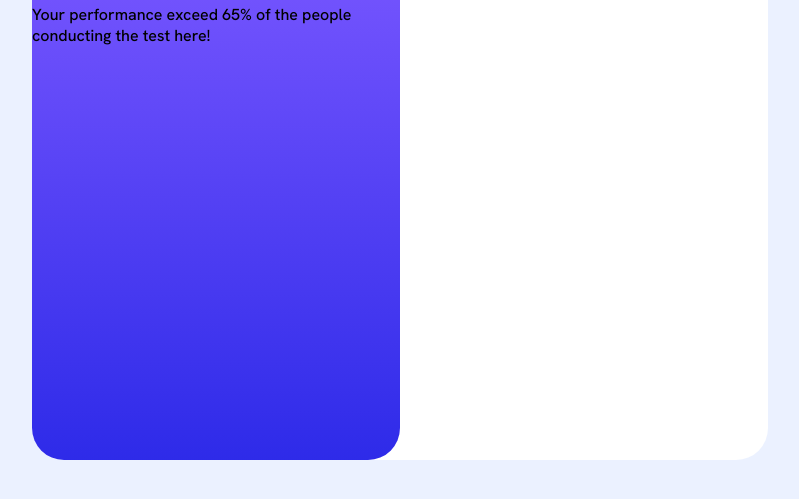
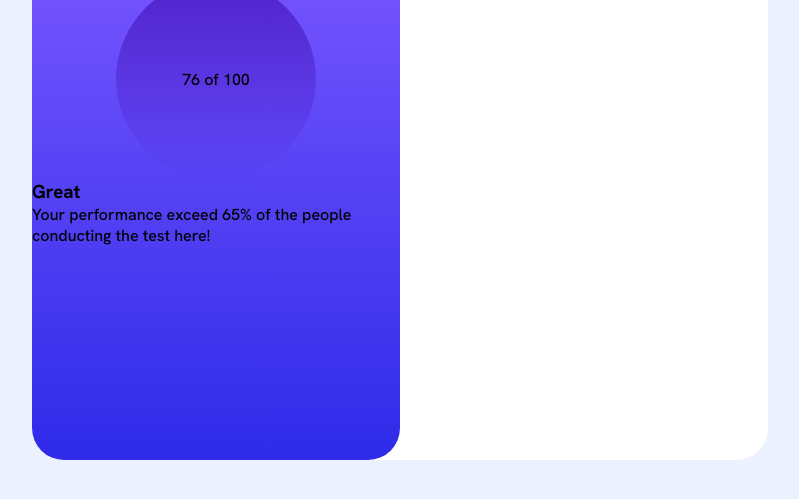
Before and after one commit to Biggboss7/Result-Summary-Component, a plain HTML site: page index.html in a window 1280 px wide. Shown: the part 217-716 px from the top of the page, without its empty margins (240-1039 px from the left). Drawn offline with Linux system fonts and the light colour scheme.

Commit message:
Builds and Styles Results Circle Diagram

```diff
--- a/index.html
+++ b/index.html
@@ -28,7 +28,12 @@
                 <section class="result__content">
                     <h2>Your Result</h2>
                     <div class="result__diagram">
-
+                        <p>
+                            <span class="score">
+                                76
+                            </span>
+                            of 100
+                        </p>
                     </div>
                     <article class="result">
                         <h3 class="grade">Great</h3>
--- a/style.css
+++ b/style.css
@@ -50,3 +50,14 @@ body {
     background-image: linear-gradient(hsl(252, 100%, 67%), hsl(241, 81%, 54%));
     border-radius: 2rem;
 }
+
+.result__diagram {
+    width: 200px;
+    height: 200px;
+    margin: 0 auto;
+    display: flex;
+    justify-content: center;
+    align-items: center;
+    background-image: linear-gradient(hsla(256, 72%, 46%, 1), hsla(241, 72%, 46%, 0));
+    border-radius: 100%;
+}
```
